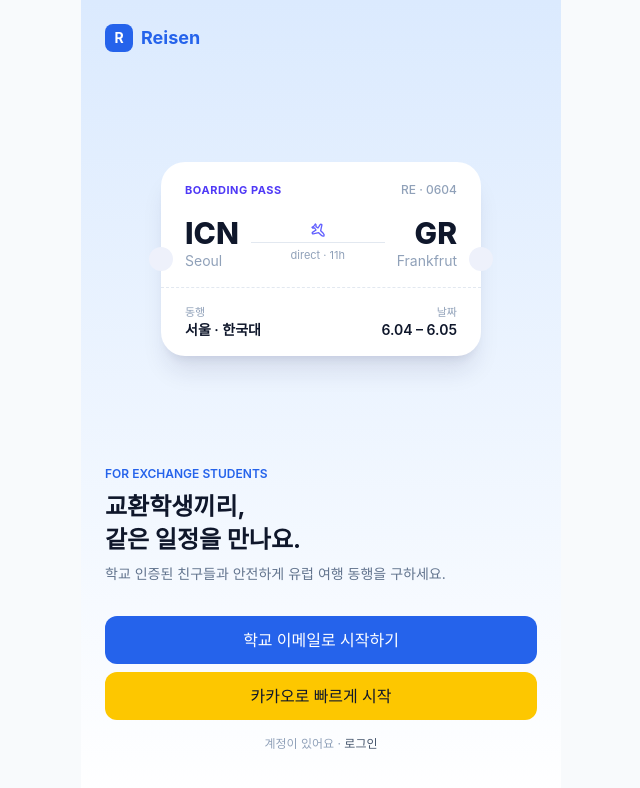
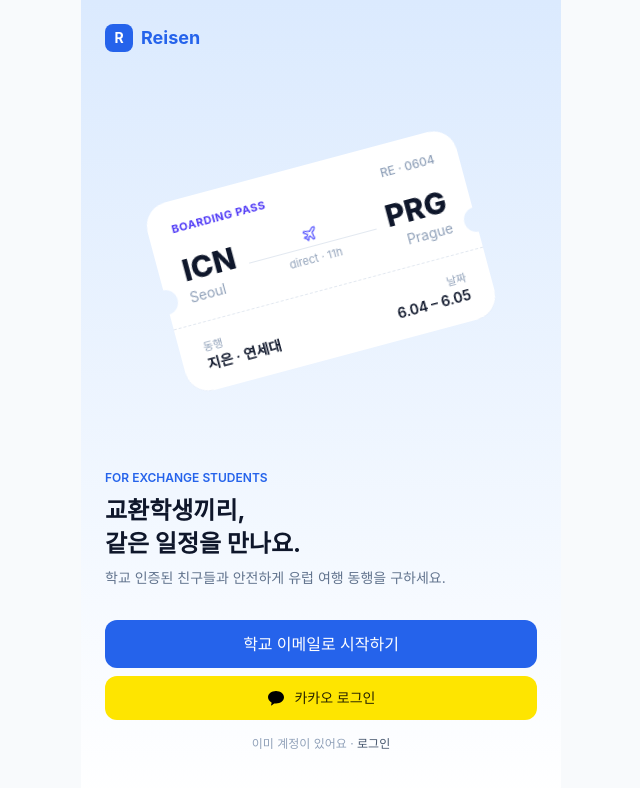
Before and after one commit to ExchangeStudentReisen/FE, a React (Vite) app: page / in a window 1280 px wide. Shown: the top 788 px of the page, without its empty margins (319-959 px from the left). Built offline with nearby package versions, Linux system fonts and the light colour scheme.

Commit message:
feat: main page

```diff
--- a/src/features/onboarding/BoardingPassCard.tsx
+++ b/src/features/onboarding/BoardingPassCard.tsx
@@ -12,22 +12,30 @@ interface BoardingPassCardProps {
   dateRange?: string;
 }
 
-export default function BoardingPassCard({
+export function BoardingPassCard({
   flightCode = "RE · 0604",
   fromCode = "ICN",
   fromCity = "Seoul",
-  toCode = "GR",
-  toCity = "Frankfrut",
+  toCode = "PRG",
+  toCity = "Prague",
   duration = "direct · 11h",
-  companionName = "서울 · 한국대",
+  companionName = "지은",
+  companionSchool = "연세대",
   dateRange = "6.04 – 6.05",
 }: BoardingPassCardProps) {
   return (
-    <div className="relative mx-auto w-full max-w-xs rounded-3xl bg-white shadow-xl shadow-indigo-950/10">
-      {/* notches for the ticket-stub effect */}
-      <span className="absolute -left-3 top-1/2 h-6 w-6 -translate-y-1/2 rounded-full bg-[#eef1fb]" />
-      <span className="absolute -right-3 top-1/2 h-6 w-6 -translate-y-1/2 rounded-full bg-[#eef1fb]" />
-
+    <div
+      className="relative mx-auto w-full max-w-xs rounded-3xl bg-white shadow-xl shadow-indigo-950/10"
+      style={{
+        transform: "rotateZ(-15deg) translateZ(-15px)",
+        WebkitMaskImage:
+          "radial-gradient(circle 13px at -1px 50%, transparent 12px, black 13px), radial-gradient(circle 13px at calc(100% + 1px) 50%, transparent 12px, black 13px)",
+        maskImage:
+          "radial-gradient(circle 13px at -1px 50%, transparent 12px, black 13px), radial-gradient(circle 13px at calc(100% + 1px) 50%, transparent 12px, black 13px)",
+        WebkitMaskComposite: "source-over, xor",
+        maskComposite: "intersect",
+      }}
+    >
       <div className="px-6 pt-5 pb-4">
         <div className="flex items-center justify-between">
           <span className="text-[11px] font-bold tracking-wider text-indigo-600">
@@ -43,7 +51,7 @@ export default function BoardingPassCard({
           </div>
 
           <div className="flex flex-1 flex-col items-center px-3">
-            <Plane className="h-4 w-4 rotate-90 text-indigo-500" />
+            <Plane className="h-4 w-4 text-indigo-500" />
             <div className="mt-1 h-px w-full bg-slate-200" />
             <p className="mt-1 text-[11px] text-slate-400">{duration}</p>
           </div>
@@ -60,7 +68,9 @@ export default function BoardingPassCard({
       <div className="flex items-center justify-between px-6 py-4">
         <div>
           <p className="text-[11px] text-slate-400">동행</p>
-          <p className="text-sm font-semibold text-slate-900">{companionName}</p>
+          <p className="text-sm font-semibold text-slate-900">
+            {companionName} · {companionSchool}
+          </p>
         </div>
         <div className="text-right">
           <p className="text-[11px] text-slate-400">날짜</p>
--- a/src/features/onboarding/WelcomePage.tsx
+++ b/src/features/onboarding/WelcomePage.tsx
@@ -1,5 +1,5 @@
 import { useNavigate } from 'react-router-dom'
-import BoardingPassCard from './BoardingPassCard'
+import { BoardingPassCard } from './BoardingPassCard'
 
 export function WelcomePage() {
   const navigate = useNavigate()
@@ -10,8 +10,8 @@ export function WelcomePage() {
         <div className="w-7 h-7 rounded-lg bg-primary flex items-center justify-center">
           <span className="text-white text-sm font-bold">R</span>
         </div>
-      <span className="text-primary font-bold text-lg">Reisen</span>
-    </div>
+        <span className="text-primary font-bold text-lg">Reisen</span>
+      </div>
       <div className="flex-1 flex items-center justify-center">
         <BoardingPassCard />
       </div>
@@ -30,18 +30,25 @@ export function WelcomePage() {
 
       <div className="flex flex-col gap-2">
         <button
-          onClick= {() => navigate('/onboarding/school')}
+          onClick={() => navigate('/onboarding/school')}
           className="w-full py-3 rounded-xl bg-primary text-white font-medium"
         >
           학교 이메일로 시작하기
         </button>
         <button
-          onClick= {() => alert('카카오 로그인은 백엔드 연결 후 구현 예정입니다.')}
-          className="w-full py-3 rounded-xl bg-yellow-400 text-slate-900 font-medium">
-          카카오로 빠르게 시작
+          onClick={() => alert('카카오 로그인은 백엔드 연결 후 구현 예정입니다.')}
+          className="w-full h-11 rounded-xl bg-[#FEE500] flex items-center justify-center gap-2"
+        >
+          <svg width="20" height="20" viewBox="0 0 20 20" fill="none" xmlns="http://www.w3.org/2000/svg">
+            <path
+              d="M10 3C5.582 3 2 5.83 2 9.318c0 2.24 1.482 4.207 3.716 5.33-.163.596-.591 2.166-.678 2.505-.107.418.153.412.323.3.133-.089 2.096-1.436 2.955-2.023.545.079 1.106.121 1.684.121 4.418 0 8-2.83 8-6.233C18 5.83 14.418 3 10 3Z"
+              fill="black"
+            />
+          </svg>
+          <span className="text-black/85 text-sm font-medium">카카오 로그인</span>
         </button>
         <p className="text-center text-xs text-slate-400 mt-2">
-          계정이 있어요 · <span
+          이미 계정이 있어요 · <span
             onClick={() => navigate('/login')}
             className="text-slate-600 font-medium cursor-pointer"
           >
```
